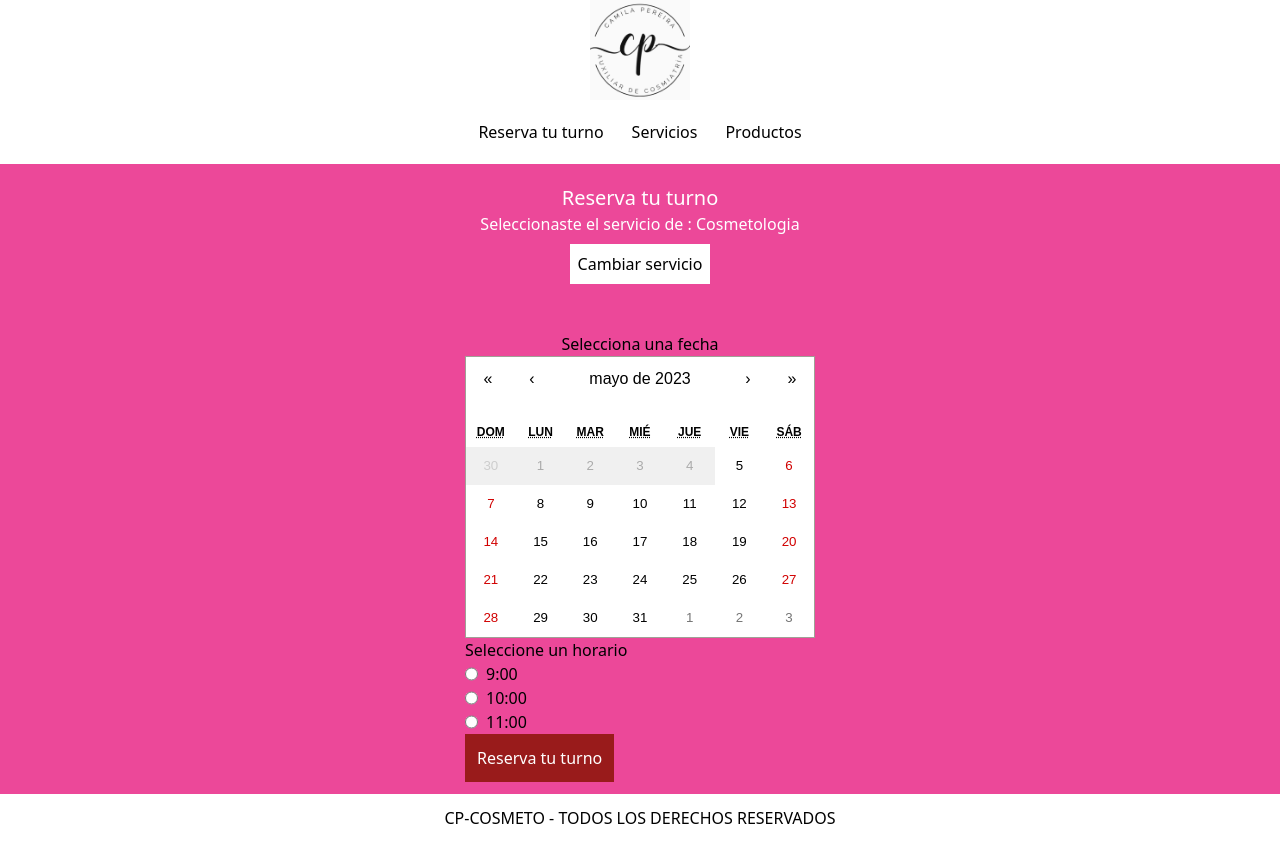
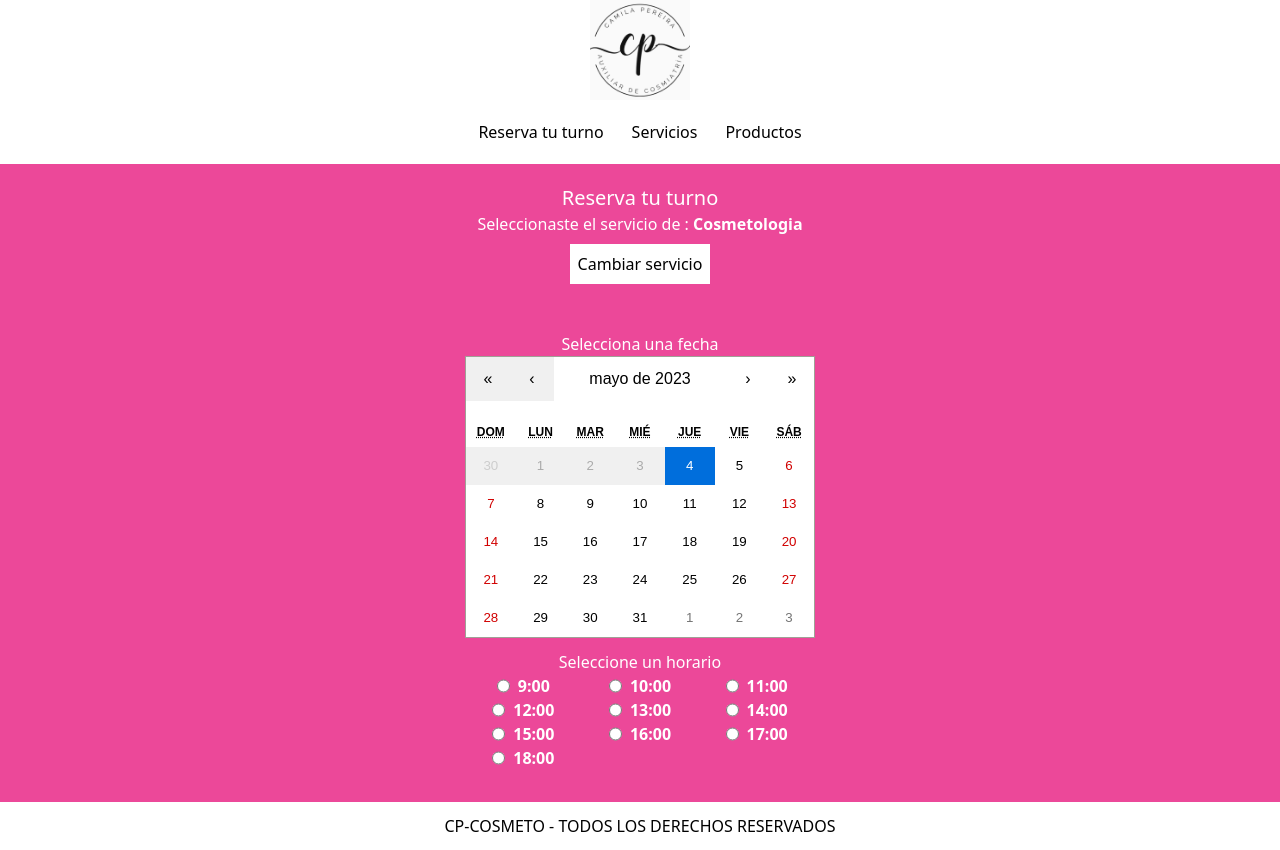
Before and after one commit to Nachito02/cpCosmeto, a Next.js app: page / in a window 1280 px wide. Both pictures are taken after a click on the element "Cosmetologia". Built offline with nearby package versions, Linux system fonts and the light colour scheme.

Commit message:
añadiendo horarios

```diff
--- a/components/Form/Form.jsx
+++ b/components/Form/Form.jsx
@@ -6,10 +6,24 @@ import Image from "next/image";
 import categorias from "../../categorias/categorias.json";
 
 const Form = () => {
+  const arrayHorarios = [
+    "9:00",
+    "10:00",
+    "11:00",
+    "12:00",
+    "13:00",
+    "14:00",
+    "15:00",
+    "16:00",
+    "17:00",
+    "18:00",
+  ];
   const [value, setValue] = useState(new Date());
   const [service, setService] = useState(null);
   const [date, setDate] = useState(null);
   const [horario, setHorario] = useState(null);
+  const [nombre, setNombre] = useState("");
+  const [numero, setnumero] = useState("");
 
   const handleClickDay = (e) => {
     setDate(e);
@@ -20,7 +34,7 @@ const Form = () => {
   }
 
   const disablePastDates = ({ date, view }) => {
-    if (date <= new Date()) {
+    if (date < new Date()) {
       return true;
     }
   };
@@ -54,7 +68,8 @@ const Form = () => {
           ) : (
             <>
               <label className="text-white" htmlFor="servicio">
-                Seleccionaste el servicio de : {service}
+                Seleccionaste el servicio de :{" "}
+                <span className="font-bold">{service}</span>
               </label>
               <button
                 className="bg-white px-2 py-2 text-black"
@@ -91,8 +106,9 @@ const Form = () => {
           </div>
           {service && (
             <div>
-              <p className="text-center">Selecciona una fecha</p>
+              <p className="text-center text-white">Selecciona una fecha</p>
               <Calendar
+                className={"mb-3"}
                 calendarType="US"
                 locale="es"
                 allowPartialRange={false}
@@ -102,54 +118,56 @@ const Form = () => {
                 }}
                 value={value}
                 selectRange={false}
-                tileDisabled={disablePastDates}
+                minDate={value}
               />
 
-              <label>Seleccione un horario</label>
               <div>
-                <div className="flex gap-2">
+                <p className="text-center text-white">Seleccione un horario</p>
+                <div className="text-white font-bold grid grid-cols-3  place-content-center">
+
+                  {arrayHorarios.map((horario,index) => {
+                      return <div key={index} className="flex gap-2 justify-center">
                       <input
                         type="radio"
                         name="horario"
-                    value={"9:00"}
+                        value={horario}
                         onClick={(e) => {
                           setHorario(e.target.value);
                         }}
                       />
-                  <p>9:00</p>
+                      <p>{horario}</p>
                     </div>
+                  })}
 
-                <div className="flex gap-2">
-                  <input
-                    type="radio"
-                    name="horario"
-                    value={"10:00"}
-                    onClick={(e) => {
-                      setHorario(e.target.value);
-                    }}
-                  />
-                  <p>10:00</p>
-                </div>
-
-                <div className="flex gap-2">
-                  <input
-                    type="radio"
-                    name="horario"
-                    value={"11:00"}
-                    onClick={(e) => {
-                      setHorario(e.target.value);
-                    }}
-                  />
-                  <p>11:00</p>
                 </div>
               </div>
 
-              <button
-                type="submit"
-                className="flex justify-center bg-red-800 p-3 text-white"
-              >
+              <div className="flex flex-col gap-2 mt-2 mb-3">
+                {horario && (
+                  <input
+                    className="p-2  outline-none"
+                    placeholder="Ingrese su nombre"
+                    value={nombre}
+                    onChange={(e) => setNombre(e.target.value)}
+                  />
+                )}
+                {horario && (
+                  <input
+                    className="p-2 outline-none "
+                    placeholder="Ingrese su numero de contacto"
+                    value={numero}
+                    onChange={(e) => setnumero(e.target.value)}
+                  />
+                )}
+              </div>
+
+              {horario && service && nombre.length > 3 && numero.length > 9 && (
+                <div className="flex justify-center">
+                  <button type="submit" className=" bg-red-800 p-3 text-white">
                     Reserva tu turno
                   </button>
+                </div>
+              )}
             </div>
           )}
         </form>
```
Lines whose indentation alone changed are shown as unchanged.
